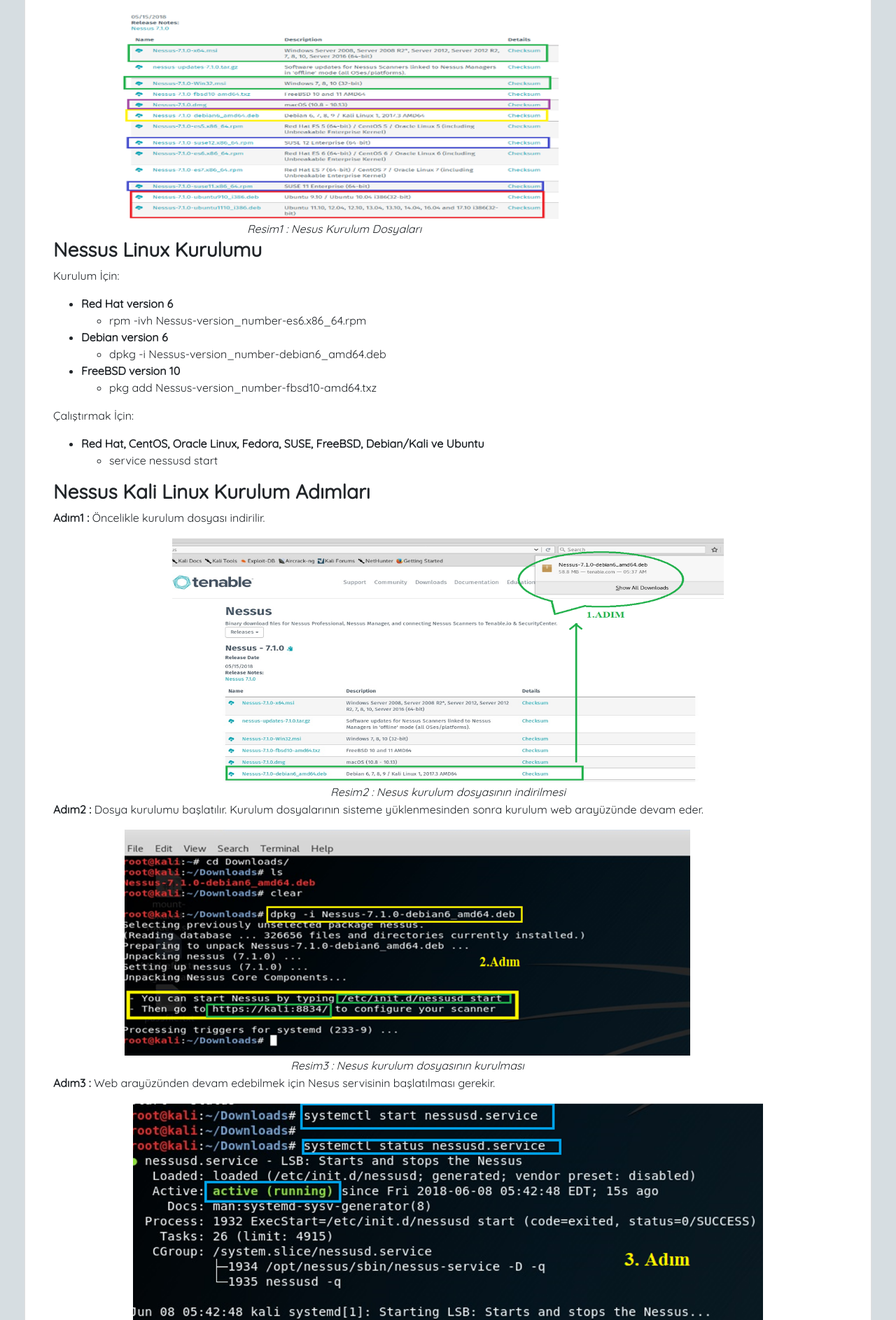
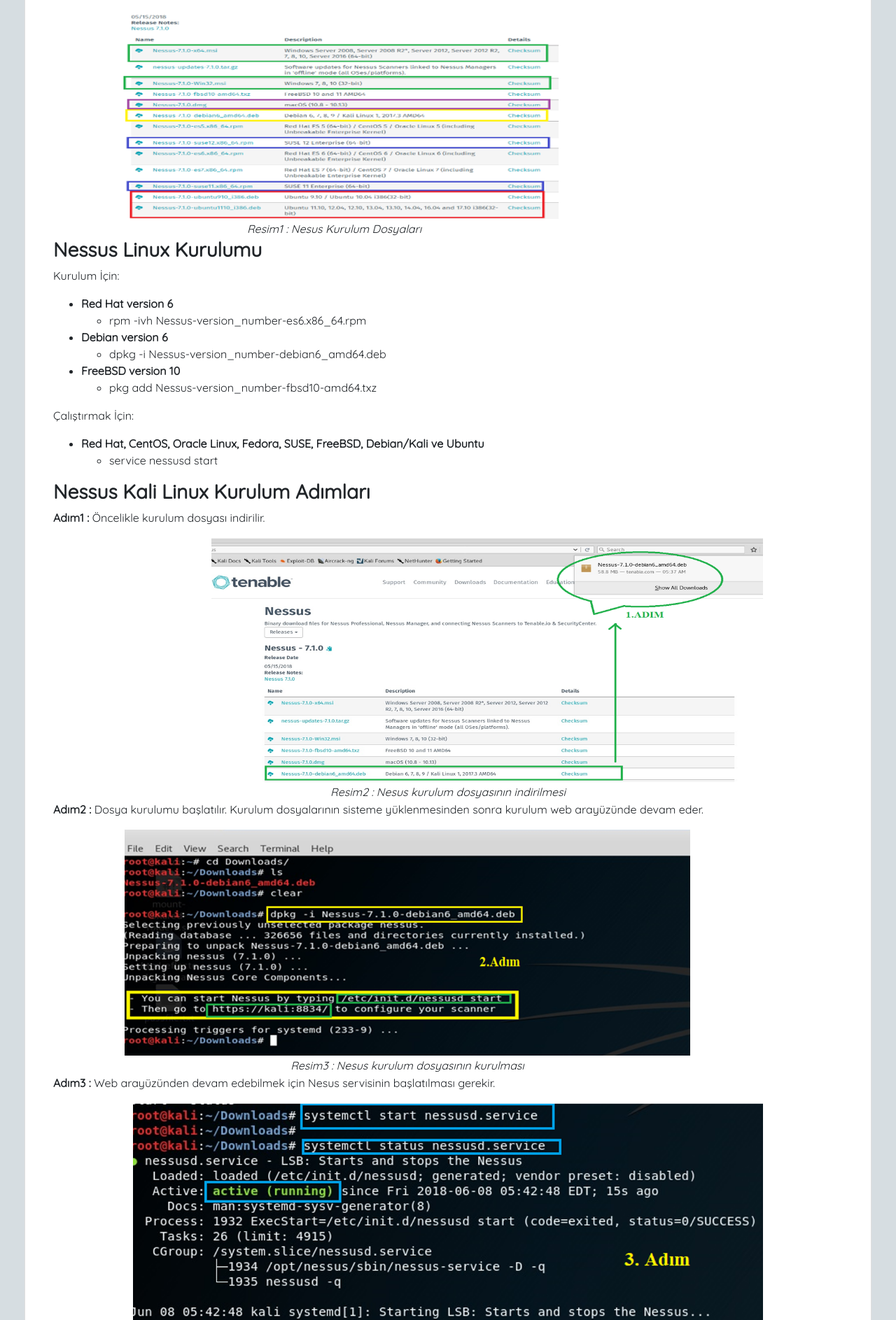
Before and after one commit to laccart/laccart, a Jekyll site: the page built from _posts/2020-06-26-Nessus-Professioal-Nedir-ve-Nasıl-Kurulur.markdown, in a window 1280 px wide. Shown: the part 3993-5880 px from the top of the page at 70% size. Built offline with Jekyll 4.4.1, drawn with Linux system fonts in a browser that asks for light colours; nearby versions of some CDN libraries; our own code applies the rules of GitHub Pages for plain Markdown files.

Commit message:
Update 2020-06-26-Nessus-Professioal-Nedir-ve-Nasıl-Kurulur.markdown

```diff
--- a/_posts/2020-06-26-Nessus-Professioal-Nedir-ve-Nasıl-Kurulur.markdown
+++ b/_posts/2020-06-26-Nessus-Professioal-Nedir-ve-Nasıl-Kurulur.markdown
@@ -165,7 +165,7 @@
 
 **Adım1 :** Öncelikle kurulum dosyası indirilir.
 
-| ![atgr2]({{ site.url }}/assets/img/Nessus/part1/adim1.png){: style="display: block; margin-left: auto; margin-right: auto; width: 70% "} |
+| ![atgr2]({{ site.url }}/assets/img/Nessus/part1/adim1.png){: style="display: block; margin-left: 20%; margin-right: auto; width: 70% "} |
 |:--:|
 | *Resim2 : Nesus kurulum dosyasının indirilmesi* |
 
```
